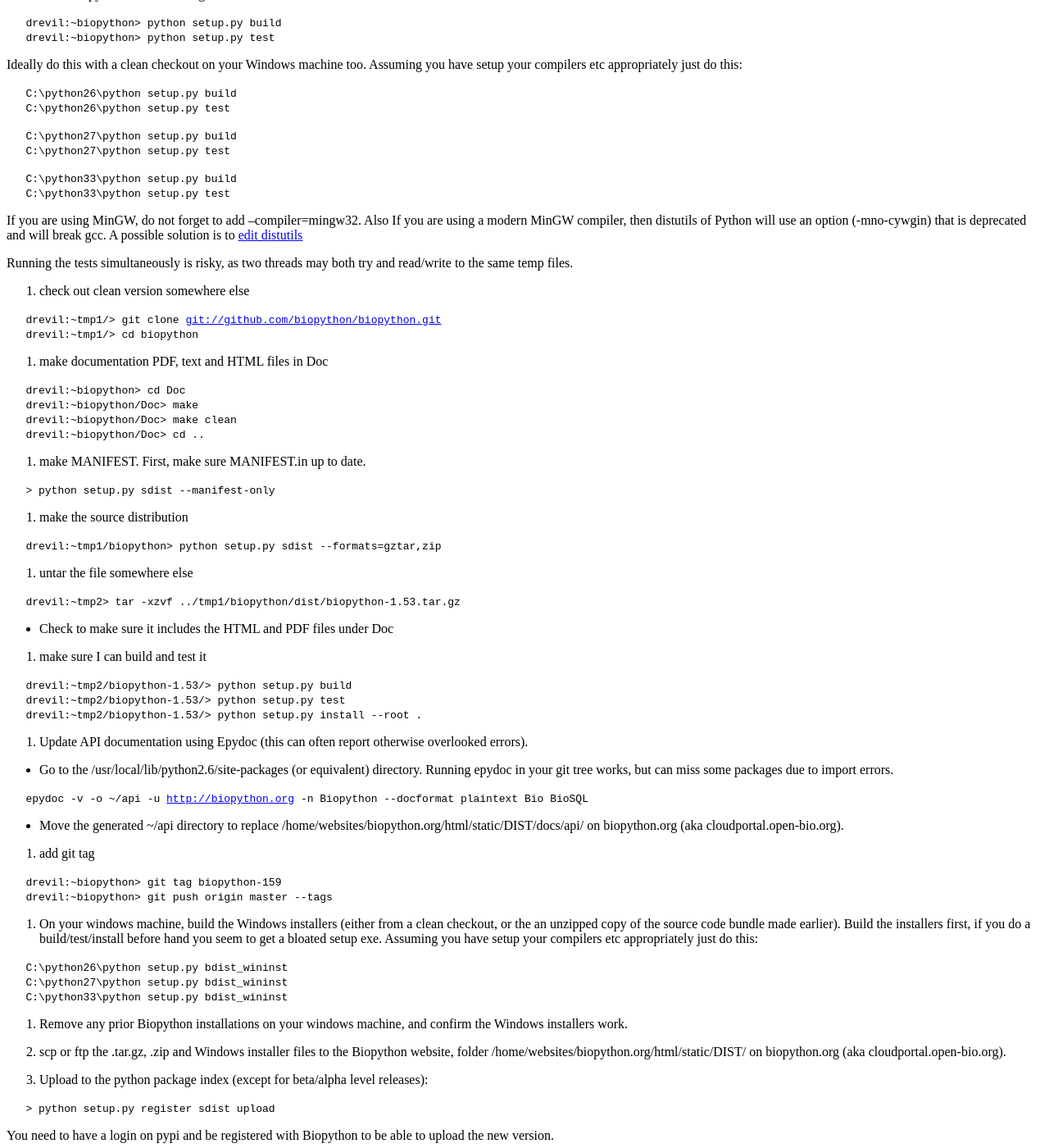
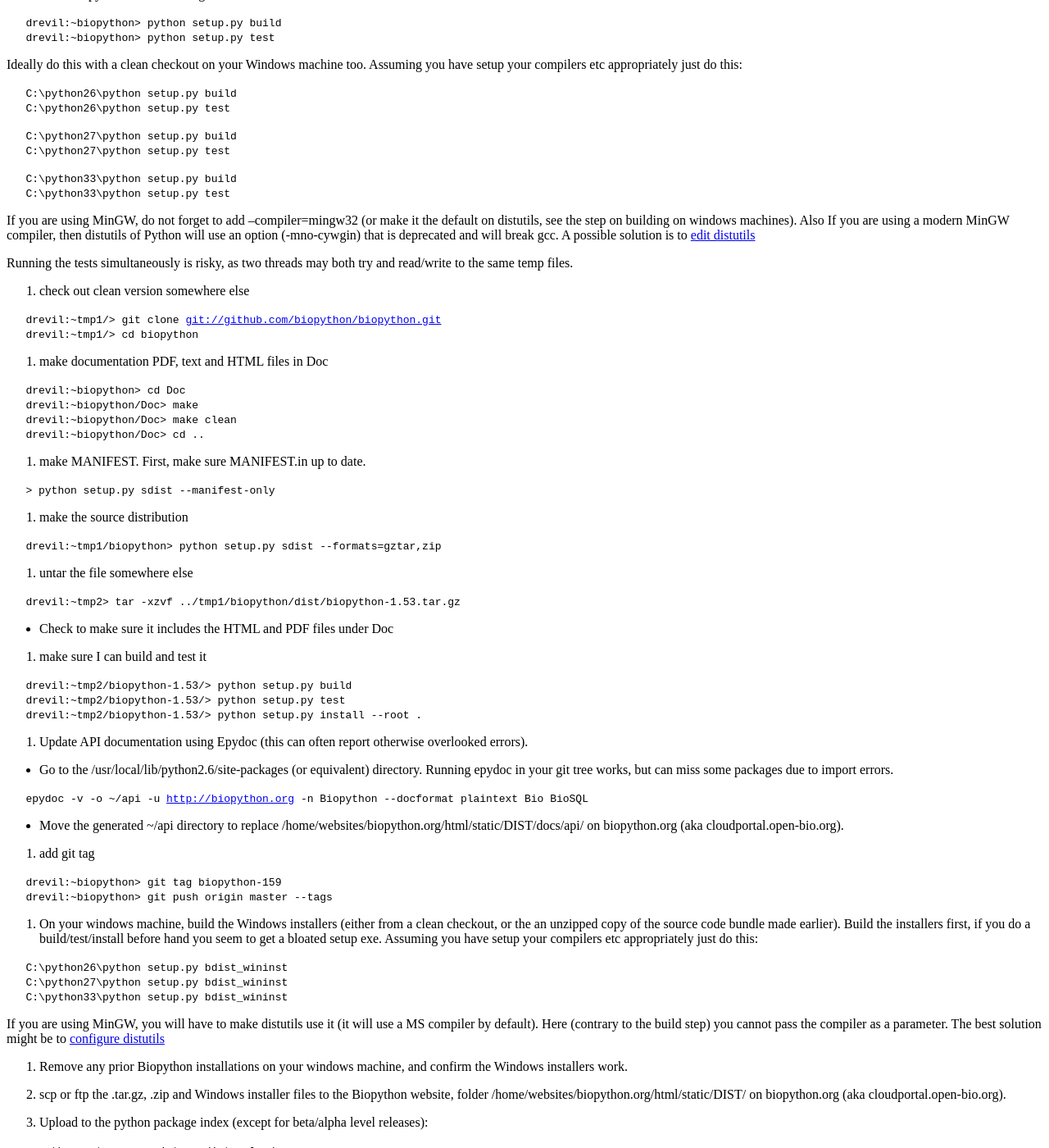
Before and after one commit to biopython/biopython.github.io, a Jekyll site: the page built from wiki/Building_a_release.md, in a window 1280 px wide and 1400 px high, scrolled down 698 px. Shown: the whole window at 82% size. Built offline with Jekyll 4.4.1, drawn with Linux system fonts in a browser that asks for light colours.

Commit message:
Creating the installer with MinGW

```diff
--- a/wiki/Building_a_release.md
+++ b/wiki/Building_a_release.md
@@ -60,10 +60,11 @@ Assuming you have setup your compilers etc appropriately just do this:
 `   C:\python33\python setup.py build`
 `   C:\python33\python setup.py test`
 
-If you are using MinGW, do not forget to add --compiler=mingw32. Also If
-you are using a modern MinGW compiler, then distutils of Python will use
-an option (-mno-cywgin) that is deprecated and will break gcc. A
-possible solution is to [edit
+If you are using MinGW, do not forget to add --compiler=mingw32 (or make
+it the default on distutils, see the step on building on windows
+machines). Also If you are using a modern MinGW compiler, then distutils
+of Python will use an option (-mno-cywgin) that is deprecated and will
+break gcc. A possible solution is to [edit
 distutils](http://bugs.python.org/issue12641)
 
 Running the tests simultaneously is risky, as two threads may both try
@@ -129,6 +130,12 @@ your compilers etc appropriately just do this:
 `   C:\python27\python setup.py bdist_wininst`
 `   C:\python33\python setup.py bdist_wininst`
 
+If you are using MinGW, you will have to make distutils use it (it will
+use a MS compiler by default). Here (contrary to the build step) you
+cannot pass the compiler as a parameter. The best solution might be to
+[configure
+distutils](http://stackoverflow.com/questions/3297254/how-to-use-mingws-gcc-compiler-when-installing-python-package-using-pip)
+
 18. Remove any prior Biopython installations on your windows machine,
 and confirm the Windows installers work.
 
```
Also changed, not shown: 1 other file.
